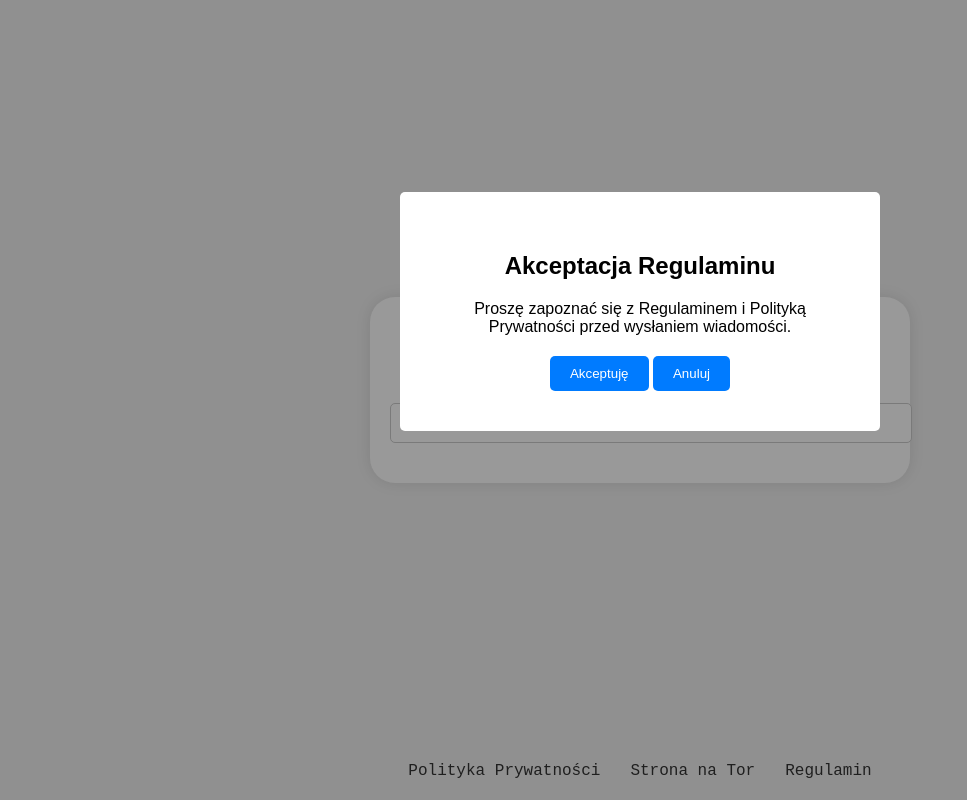
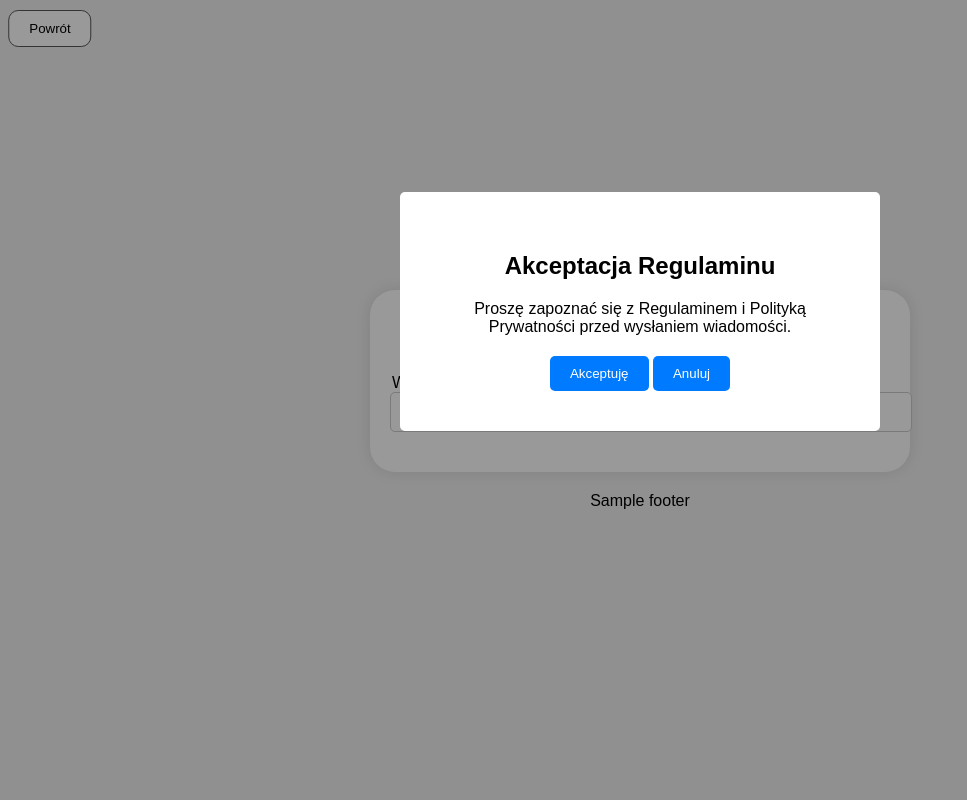
Before and after one commit to ahhuser520/ZSTspotted, a Flask app: template templates/wyslij/index.html in a window 1280 px wide. Shown: the whole page, without its empty margins (0-967 px from the left). Run offline with Flask 3, Linux system fonts and the light colour scheme; the template is opened without the code that fills it: most values are stand-ins (such as "Sample title", 1, 10 or a date in 2020).

Commit message:
mini update

```diff
--- a/app.py
+++ b/app.py
@@ -1,5 +1,4 @@
-from flask import Flask, render_template, redirect, request, abort, make_response, jsonify
-
+from flask import Flask, render_template, redirect, request, abort, make_response, jsonify, g
 from flask_limiter import Limiter
 from flask_limiter.util import get_remote_address
 import sqlite3 as sqlite
@@ -9,30 +8,31 @@
 # Ustawienie Limiter bez błędów w przekazywaniu key_func
 limiter = Limiter(get_remote_address, app=app)
 
+siteName = 'ZSTspotted'
+
+# Przed każdym zapytaniem będziemy dodawać stopkę do kontekstu
 @app.before_request
-def before_request():
+def add_footer_to_context():
+    g.footer = render_template('modules/footer.html')  # Ładujemy footer.html do zmiennej globalnej
     '''if not request.is_secure:# and app.env != "development":
         url = request.url.replace("http://", "https://", 1)
         return redirect(url, code=301)'''
-    pass
-
-siteName = 'ZSTspotted'
 
 @app.route('/')
 def index():
-    return render_template('index.html', siteName=siteName)
+    return render_template('index.html', siteName=siteName, footer=g.footer)
 
 @app.route('/privacypolicy')
 def privacypolicy():
-    return render_template('legal/prywatnosc.html', siteName=siteName)
+    return render_template('legal/prywatnosc.html', siteName=siteName, footer=g.footer)
 
 @app.route('/post')
 def post():
-    return render_template('wyslij/index.html', siteName=siteName)
+    return render_template('wyslij/index.html', siteName=siteName, footer=g.footer)
 
 @app.route('/tos')
 def tos():
-    return render_template('legal/tos.html', siteName=siteName)
+    return render_template('legal/tos.html', siteName=siteName, footer=g.footer)
 
 # Apply limit only to POST requests
 @limiter.limit('1 per hour')
--- a/static/style.css
+++ b/static/style.css
@@ -85,7 +85,7 @@
     cursor: pointer;
     width: auto;
     text-align: center;
-    margin: 20px auto 0;
+    margin: 10px auto 0;
 }
 
 .send-button:hover {
@@ -150,6 +150,22 @@
     background-color: #0056b3;
 }
 
+.back-button {
+    position: fixed;
+    top: 10px;
+    left: 50px;
+    transform: translateX(-50%);
+    background-color: #ffffff;
+    color: #000000;
+    border: 1px solid #555555;
+    padding: 10px 20px;
+    border-radius: 10px;
+    cursor: pointer;
+    margin-bottom: 30px;
+    z-index: 1;
+    float: left;
+}
+
 /* Mobile-specific styles */
 @media (max-width: 768px) {
     .container {
@@ -177,6 +193,21 @@
 
     .modal-content {
         width: 80%;
+    }
+    .back-button {
+        position: fixed;
+        top: 10px;
+        left: 50%;
+        transform: translateX(-50%);
+        background-color: #ffffff;
+        color: #000000;
+        border: 1px solid #555555;
+        padding: 10px 20px;
+        border-radius: 10px;
+        cursor: pointer;
+        margin-bottom: 30px;
+        z-index: 1;
+        float: left;
     }
 }
 
@@ -219,5 +250,6 @@
         cursor: pointer;
         margin-bottom: 30px;
         z-index: 1;
+        float: left;
     }
 }
--- /dev/null
+++ b/templates/modules/footer.html
@@ -0,0 +1,28 @@
+<style>
+    .links {
+        font-family: "Courier New", monospace;
+        position: absolute;
+        bottom: 20px;
+        display: flex;
+        justify-content: center;
+        width: 100%;
+    }
+
+    .links a {
+        text-decoration: none;
+        color: #333;
+        margin: 0 15px;
+    }
+
+    .links a:hover {
+        color: #007bff;
+    }
+</style>
+<div class="links">
+    <a href="/privacypolicy">Polityka Prywatności</a>
+    <a
+        href="http://7ia7pk5wzcva6izkyqjdjsgnyge724byfbtf5fvegh3wh6bfnqjk25ad.onion"
+        >Strona na Tor</a
+    >
+    <a href="/tos">Regulamin</a>
+</div>
--- a/templates/wyslij/index.html
+++ b/templates/wyslij/index.html
@@ -14,22 +14,18 @@
             <a href="/">
                 <button class="back-button">Powrót</button>
             </a>
-            <h1>Spotted Zespol Szkol Technicznych</h1>
+            <h1>Spotted Zespół Szkół Technicznych</h1>
+            <p style="float: left; padding: 0; margin: 0; margin-left: 2px;">Wyślij anonimową wiadomość: </p>
             <input
                 id="messageInput"
                 type="text"
-                placeholder="Powiedz co chcesz, anonimowo"
+                placeholder="Jak sie nazywa ten chłopak w blond włosach z 2a?"
             />
-
 
             <button id="sendButton" class="send-button">Wyslij</button>
         </div>
 
-        <div class="links">
-            <a href="/privacypolicy">Polityka Prywatności</a>
-            <a href="http://7ia7pk5wzcva6izkyqjdjsgnyge724byfbtf5fvegh3wh6bfnqjk25ad.onion">Strona na Tor</a>
-            <a href="/legal/tos">Regulamin</a>
-        </div>
+        {{ footer|safe }}
 
         <div id="tosModal" class="modal">
             <div class="modal-content">
```
Also changed, not shown: templates/index.html (+25 -17 lines), database.db (added), 2 other files.
